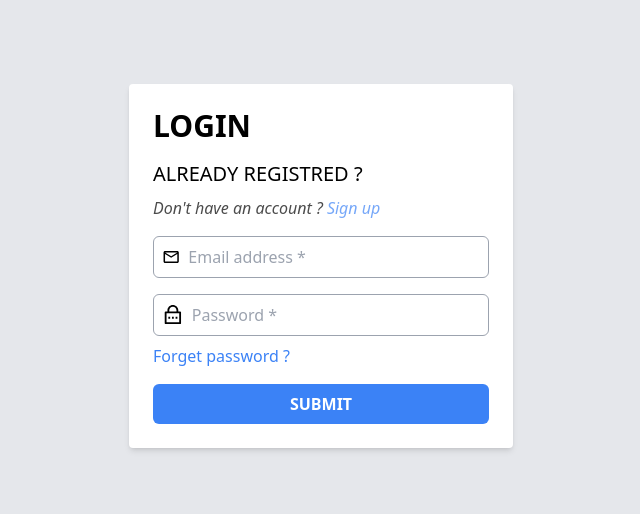
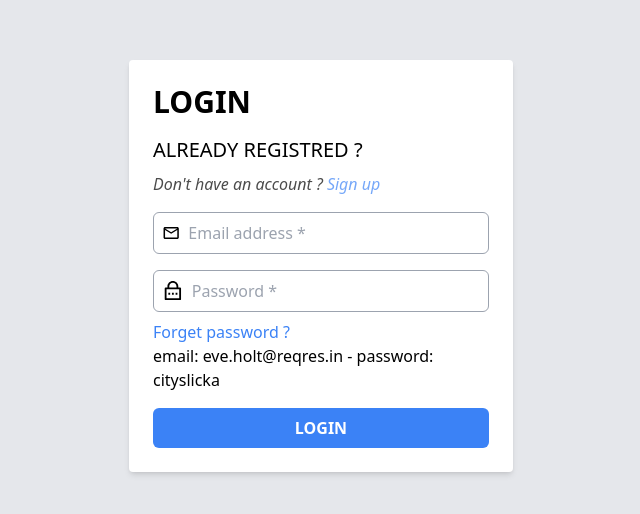
Before and after one commit to Amadoubenthe/redux-auth, a React (Vite) app: page / in a window 1280 px wide. Shown: the part 134-648 px from the top of the page, without its empty margins (319-959 px from the left). Built offline with nearby package versions, Linux system fonts and the light colour scheme.

Commit message:
Add login

```diff
--- a/src/features/auth/login/Login.tsx
+++ b/src/features/auth/login/Login.tsx
@@ -1,11 +1,49 @@
 import { MdOutlineEmail } from "react-icons/md";
 import { RiLockPasswordLine } from "react-icons/ri";
-import { Link } from "react-router";
+import { useDispatch, useSelector } from "react-redux";
+import { Link, useNavigate } from "react-router";
+import { login, RegisterPayload, RootState } from "../store/auth.store";
+import { useEffect, useState } from "react";
 
 const Login = () => {
+  const isAuthenticated = useSelector(
+    (state: RootState) => state.auth.isAuthenticated
+  );
+  const [loginPayload, setLoginPayload] = useState<RegisterPayload>({
+    email: "",
+    password: "",
+  });
+  const dispatch = useDispatch();
+  const navigate = useNavigate();
+
+  useEffect(() => {
+    if (isAuthenticated) {
+      navigate("/home");
+    }
+  }, [isAuthenticated, navigate]);
+
+  const handleChange = (e: React.ChangeEvent<HTMLInputElement>) => {
+    setLoginPayload({
+      ...loginPayload,
+      [e.target.name]: e.target.value,
+    });
+  };
+
+  const handleSubmit = (e: React.FormEvent<HTMLFormElement>) => {
+    e.preventDefault();
+    dispatch(login(loginPayload) as any);
+  };
+
+  const isDesabled = () => {
+    return loginPayload.email === "" || loginPayload.password === "";
+  };
+
   return (
     <div className="flex items-center justify-center h-screen w-screen bg-gray-200">
-      <div className="bg-white rounded shadow-md w-96 max-w-[1100px] p-6">
+      <form
+        className="bg-white rounded shadow-md w-96 max-w-[1100px] p-6"
+        onSubmit={handleSubmit}
+      >
         <h2 className="text-3xl font-semibold uppercase text-left">Login</h2>
         <h3 className="text-xl font-normal uppercase mt-4">
           Already registred ?
@@ -26,6 +64,7 @@ const Login = () => {
             type="email"
             name="email"
             placeholder="Email address *"
+            onChange={handleChange}
           />
         </div>
         <div className="flex items-center gap-2 p-2 border rounded-md mt-4 font-thin border-gray-400">
@@ -35,15 +74,21 @@ const Login = () => {
             type="password"
             name="password"
             placeholder="Password *"
+            onChange={handleChange}
           />
         </div>
         <p className="text-blue-500 hover:underline cursor-pointer mt-2">
           Forget password ?
         </p>
-        <button className="text-white bg-blue-500 w-[100%] p-2 rounded-md hover:shadow-md hover:bg-blue-700 mt-4 font-semibold uppercase">
-          Submit
+        <p>email: eve.holt@reqres.in - password: cityslicka</p>
+        <button
+          disabled={isDesabled()}
+          type="submit"
+          className="text-white bg-blue-500 w-[100%] p-2 rounded-md hover:shadow-md hover:bg-blue-700 mt-4 font-semibold uppercase"
+        >
+          Login
         </button>
-      </div>
+      </form>
     </div>
   );
 };
--- a/src/features/auth/store/auth.store.ts
+++ b/src/features/auth/store/auth.store.ts
@@ -12,6 +12,10 @@ export interface RegisterPayload {
 
 export interface RegisterResponse {
   id: number;
+  token: string;
+}
+
+export interface LoginResponse {
   token: string;
 }
 
@@ -50,6 +54,25 @@ export const register = createAsyncThunk<
   }
 });
 
+export const login = createAsyncThunk<
+  LoginResponse, // Type de retour
+  RegisterPayload, // Type des arguments
+  { rejectValue: { error: string } } // Type des rejets
+>("auth/login", async (userPayload, thunkAPI) => {
+  try {
+    const response = await axios.post(
+      "https://reqres.in/api/login",
+      userPayload
+    );
+
+    return response.data;
+  } catch (error: any) {
+    return thunkAPI.rejectWithValue({
+      error: error?.response?.data?.message || "Une erreur s'est produite",
+    });
+  }
+});
+
 const authSlice = createSlice({
   name: "auth",
   initialState,
@@ -68,6 +91,19 @@ const authSlice = createSlice({
       .addCase(register.rejected, (state) => {
         state.isLoading = false;
         state.isAuthenticated = false;
+      })
+      .addCase(login.pending, (state) => {
+        state.isLoading = true;
+        state.isAuthenticated = false;
+      })
+      .addCase(login.fulfilled, (state, action) => {
+        localStorage.setItem("tokenReqres", action.payload.token);
+        state.isAuthenticated = true;
+        state.isLoading = false;
+      })
+      .addCase(login.rejected, (state) => {
+        state.isLoading = false;
+        state.isAuthenticated = false;
       });
   },
 });
--- a/src/features/home/Home.tsx
+++ b/src/features/home/Home.tsx
@@ -4,6 +4,7 @@ export default function Home() {
   const navigate = useNavigate();
 
   const goToRegister = () => {
+    localStorage.removeItem("tokenReqres");
     navigate("/register");
   };
 
```
